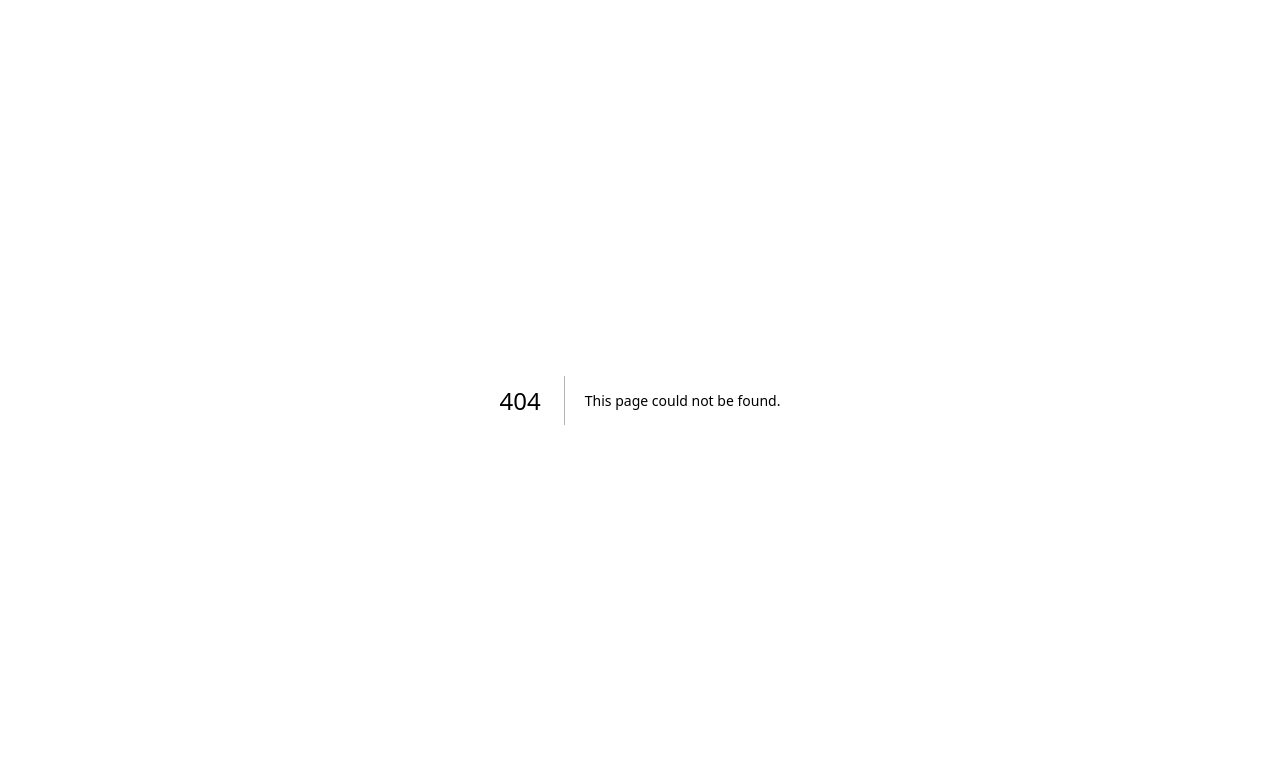
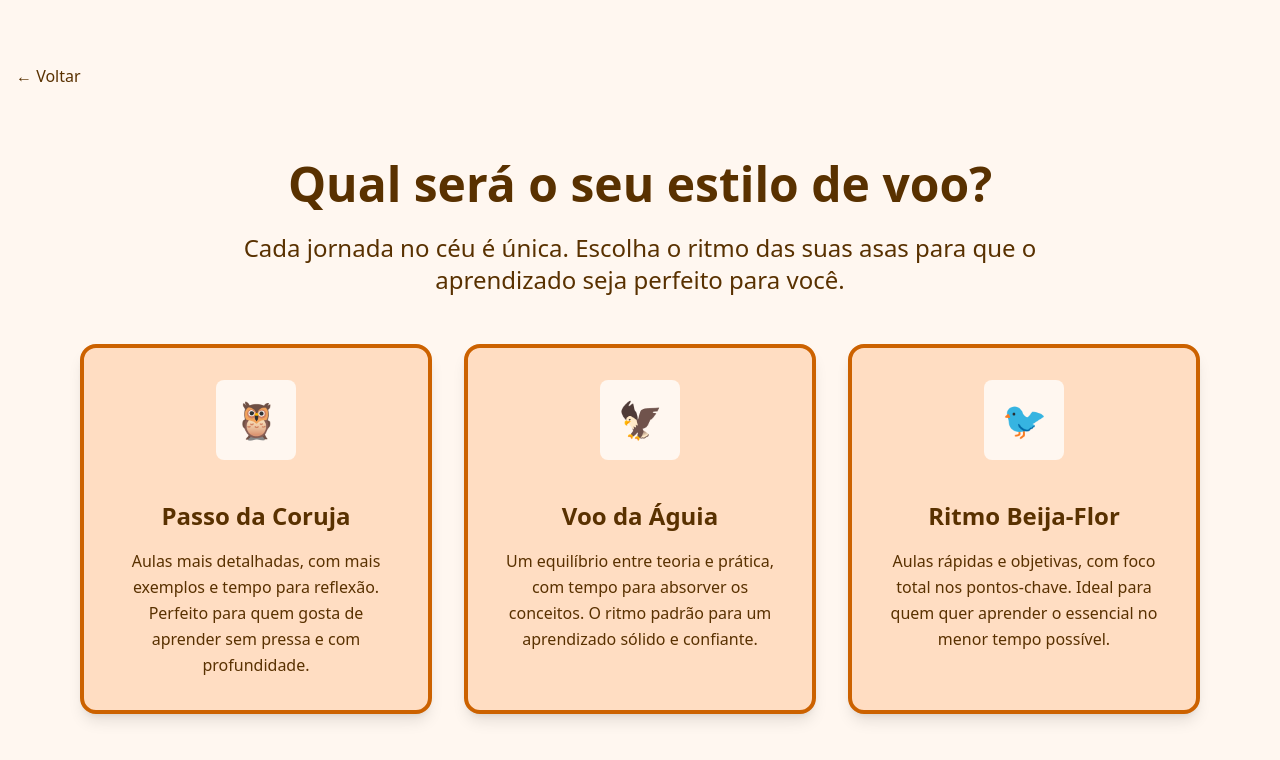
Before and after one commit to MrVitor0/falky-frontend, a Next.js app: page /create-course-step-three in a window 1280 px wide. Before the commit this address had no page. Shown: the top 760 px of the page. Built offline with nearby package versions, Linux system fonts and the light colour scheme.

Commit message:
feat: create third step

```diff
--- /dev/null
+++ b/src/app/create-course-step-three/page.tsx
@@ -0,0 +1,105 @@
+"use client";
+import React, { useState } from "react";
+import Link from "next/link";
+
+export default function CreateCourseStepThree() {
+  const [selectedStyle, setSelectedStyle] = useState<string | null>(null);
+
+  const styles = [
+    {
+      id: "passo-coruja",
+      title: "Passo da Coruja",
+      emoji: "🦉",
+      description:
+        "Aulas mais detalhadas, com mais exemplos e tempo para reflexão. Perfeito para quem gosta de aprender sem pressa e com profundidade.",
+    },
+    {
+      id: "voo-aguia",
+      title: "Voo da Águia",
+      emoji: "🦅",
+      description:
+        "Um equilíbrio entre teoria e prática, com tempo para absorver os conceitos. O ritmo padrão para um aprendizado sólido e confiante.",
+    },
+    {
+      id: "ritmo-beija-flor",
+      title: "Ritmo Beija-Flor",
+      emoji: "🐦",
+      description:
+        "Aulas rápidas e objetivas, com foco total nos pontos-chave. Ideal para quem quer aprender o essencial no menor tempo possível.",
+    },
+  ];
+
+  return (
+    <div className="min-h-screen flex flex-col items-center justify-start bg-[#fff7f0] pt-16 px-4">
+      <Link
+        href="/create-course-step-two"
+        className="self-start mb-8 flex items-center gap-2 text-[#593100] hover:text-[#cc6200] transition font-medium"
+      >
+        ← Voltar
+      </Link>
+
+      <h1 className="text-4xl md:text-5xl font-bold text-[#593100] text-center mb-6 mt-10">
+        Qual será o seu estilo de voo?
+      </h1>
+
+      <p className="text-xl md:text-2xl text-[#593100] text-center mb-12 max-w-4xl">
+        Cada jornada no céu é única. Escolha o ritmo das suas asas para que o
+        aprendizado seja perfeito para você.
+      </p>
+
+      {/* Cards de estilos de aprendizado */}
+      <div className="w-full max-w-6xl grid grid-cols-1 md:grid-cols-3 gap-8 px-4 mb-12">
+        {styles.map((style) => (
+          <div
+            key={style.id}
+            onClick={() => setSelectedStyle(style.id)}
+            className={`rounded-2xl p-8 shadow-lg border-4 transition-all cursor-pointer ${
+              selectedStyle === style.id
+                ? "bg-[#cc6200] border-[#593100] shadow-xl scale-105"
+                : "bg-[#ffddc2] border-[#cc6200] hover:shadow-xl hover:scale-102"
+            }`}
+          >
+            <div className="flex flex-col items-center text-center">
+              <div className="mb-6">
+                <div
+                  className={`w-20 h-20 rounded-lg flex items-center justify-center mb-4 text-4xl ${
+                    selectedStyle === style.id ? "bg-[#ffddc2]" : "bg-[#fff7f0]"
+                  }`}
+                >
+                  {style.emoji}
+                </div>
+              </div>
+              <h3
+                className={`text-2xl font-bold mb-4 ${
+                  selectedStyle === style.id
+                    ? "text-[#fff7f0]"
+                    : "text-[#593100]"
+                }`}
+              >
+                {style.title}
+              </h3>
+              <p
+                className={`text-base leading-relaxed ${
+                  selectedStyle === style.id
+                    ? "text-[#fff7f0]"
+                    : "text-[#593100]"
+                }`}
+              >
+                {style.description}
+              </p>
+            </div>
+          </div>
+        ))}
+      </div>
+
+      {/* Botão Continuar - só aparece quando algo está selecionado */}
+      {selectedStyle && (
+        <div className="mb-8">
+          <button className="px-8 py-3 w-48 rounded-full shadow-md font-semibold text-[#593100] bg-gradient-to-br from-[#593100] via-[#ffddc2] to-[#593100] hover:brightness-110 hover:saturate-150 transition border-none relative">
+            Continuar
+          </button>
+        </div>
+      )}
+    </div>
+  );
+}
--- a/src/app/create-course-step-two/page.tsx
+++ b/src/app/create-course-step-two/page.tsx
@@ -97,9 +97,11 @@ export default function CreateCourseStepTwo() {
       {/* Botão Continuar - só aparece quando algo está selecionado */}
       {selectedLevel && (
         <div className="mb-8">
-          <button className="px-8 py-3 w-48 rounded-full shadow-md font-semibold text-[#593100] bg-gradient-to-br from-[#593100] via-[#ffddc2] to-[#593100] hover:brightness-110 hover:saturate-150 transition border-none relative">
-            Continuar
-          </button>
+          <Link href="/create-course-step-three">
+            <button className="px-8 py-3 w-48 rounded-full shadow-md font-semibold text-[#593100] bg-gradient-to-br from-[#593100] via-[#ffddc2] to-[#593100] hover:brightness-110 hover:saturate-150 transition border-none relative">
+              Continuar
+            </button>
+          </Link>
         </div>
       )}
     </div>
```
